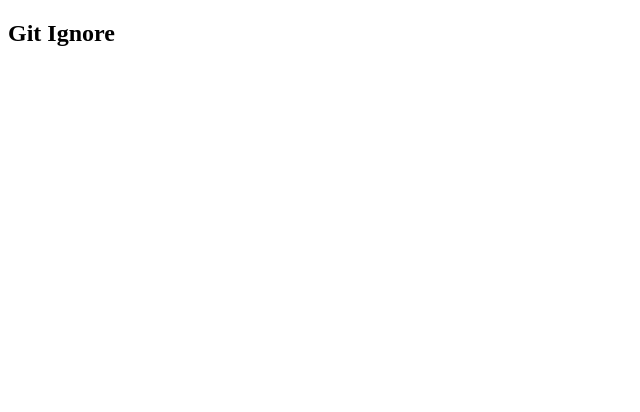
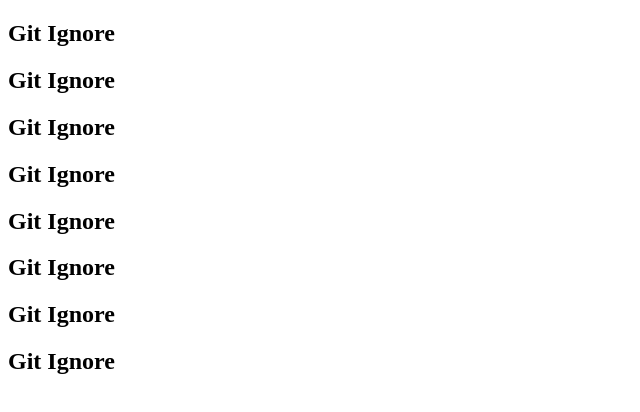
Before and after one commit to poosap25-dotcom/git-ignore-concept-, a plain HTML site: page index.html in a window 1280 px wide. Shown: the whole page, without its empty margins (0-640 px from the left). Drawn offline with Linux system fonts and the light colour scheme.

Commit message:
git ignore file done

```diff
--- a/index.html
+++ b/index.html
@@ -6,6 +6,18 @@
     <title>Document</title>
 
     <h2>Git Ignore</h2>
+    <h2>Git Ignore</h2>
+    <h2>Git Ignore</h2>
+    <h2>Git Ignore</h2>
+<head>
+    <meta charset="UTF-8">
+    <meta name="viewport" content="width=device-width, initial-scale=1.0">
+    <title>Document</title>
+
+    <h2>Git Ignore</h2>
+    <h2>Git Ignore</h2>
+    <h2>Git Ignore</h2>
+    <h2>Git Ignore</h2>
 </head>
 <body>
 
```
Also changed, not shown: 1 other file.
